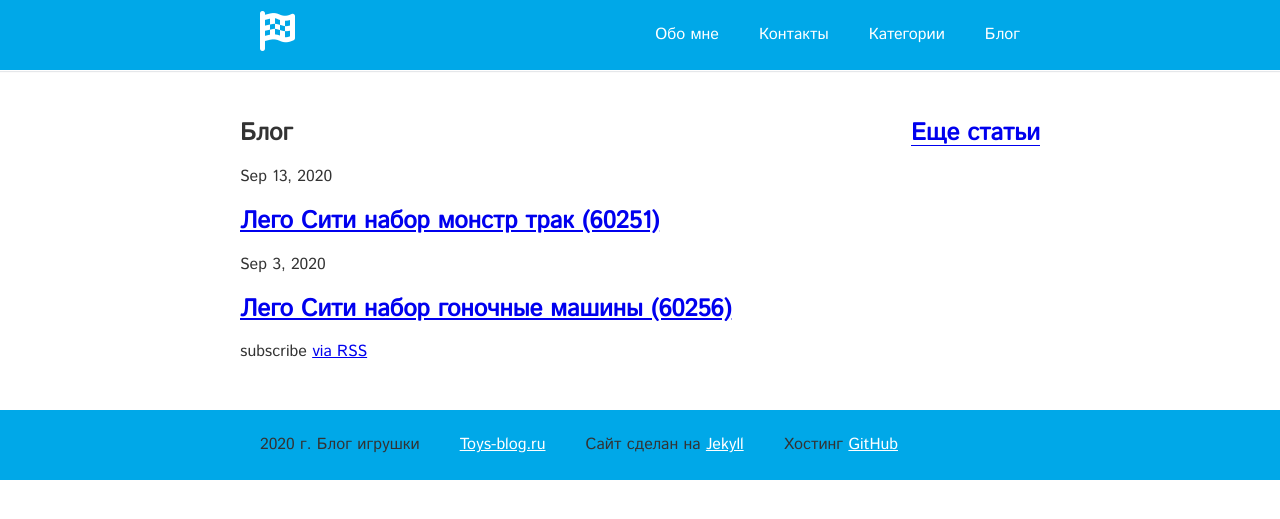
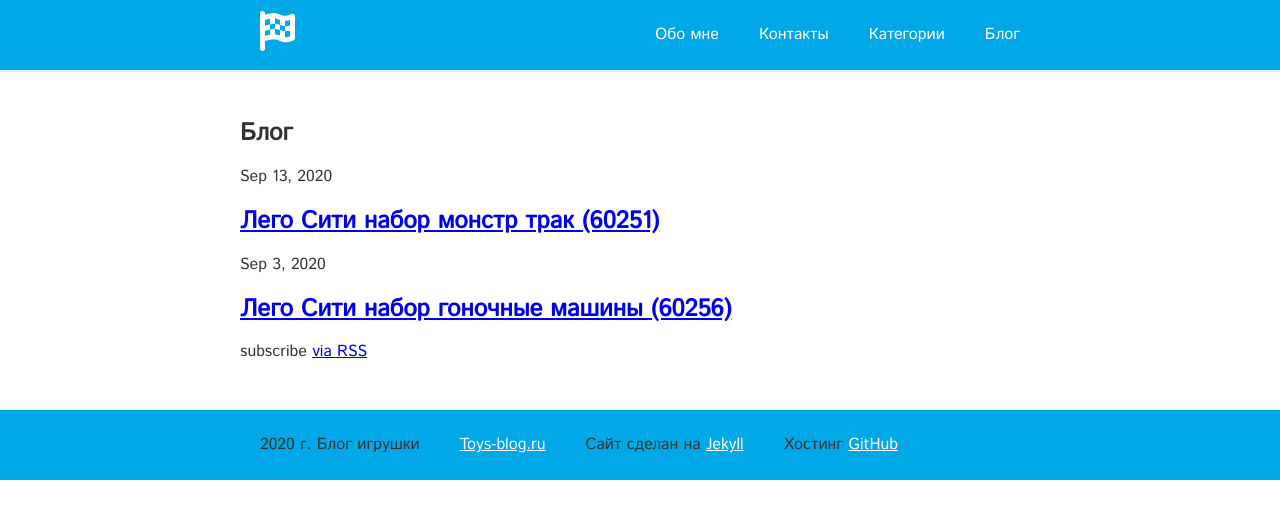
Before and after one commit to Flaaim/toys-blog, a Jekyll site: the page built from blog/index.html, in a window 1280 px wide. Shown: the top 519 px of the page. Built offline with Jekyll 4.4.1, drawn with Linux system fonts in a browser that asks for light colours; nearby versions of some CDN libraries.

Commit message:
Update default.html

```diff
--- a/_layouts/default.html
+++ b/_layouts/default.html
@@ -8,47 +8,6 @@
       <div class="row">
       <article>{{ content }}</article>
 
-     <div class="blog_posts">
-<h2>Еще статьи</h2>
-<div class="relatedPosts">
-
-
-
- {% assign maxRelated = 4 %}
-{% assign minCommonTags =  2 %}
-{% assign maxRelatedCounter = 0 %}
-
-  {% for post in site.posts %}
-
-    {% assign sameTagCount = 0 %}
-    {% assign commonTags = '' %}
-
-    {% for tag in post.tags %}
-      {% if post.url != page.url %}
-        {% if page.tags contains tag %}
-          {% assign sameTagCount = sameTagCount | plus: 1 %}
-          {% capture tagmarkup %} <span class="label label-default">{{ tag }}</span> {% endcapture %}
-          {% assign commonTags = commonTags | append: tagmarkup %}
-        {% endif %}
-      {% endif %}
-    {% endfor %}
-
-    {% if sameTagCount >= minCommonTags %}
-      <div>
-      <h5><a href="{{ site.baseurl }}{{ post.url }}">{{ post.title }}{{ commonTags }}</a></h5>
-      </div>
-      {% assign maxRelatedCounter = maxRelatedCounter | plus: 1 %}
-      {% if maxRelatedCounter >= maxRelated %}
-        {% break %}
-      {% endif %}
-    {% endif %}
-
-  {% endfor %}
-
-
-
-  </div>
-</div>
       </div>
 
     </main>
```
